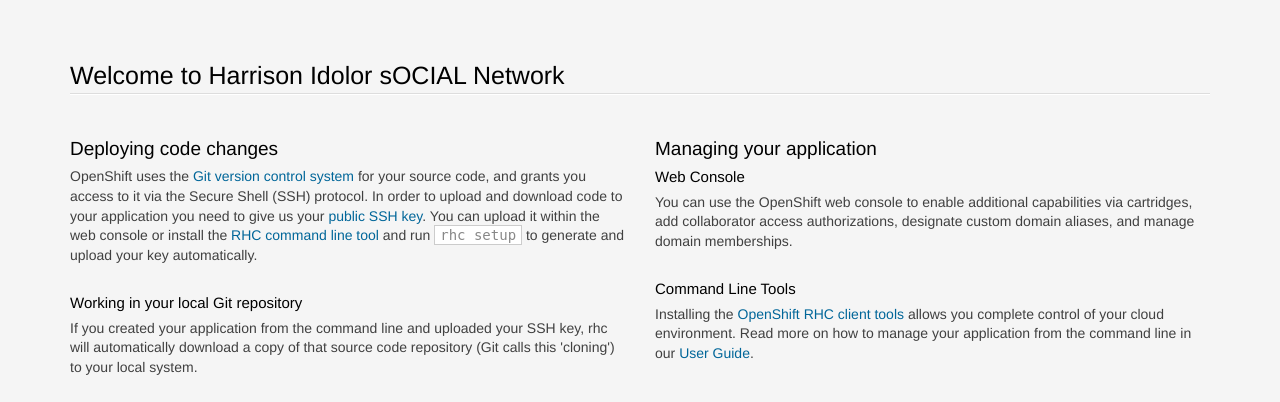
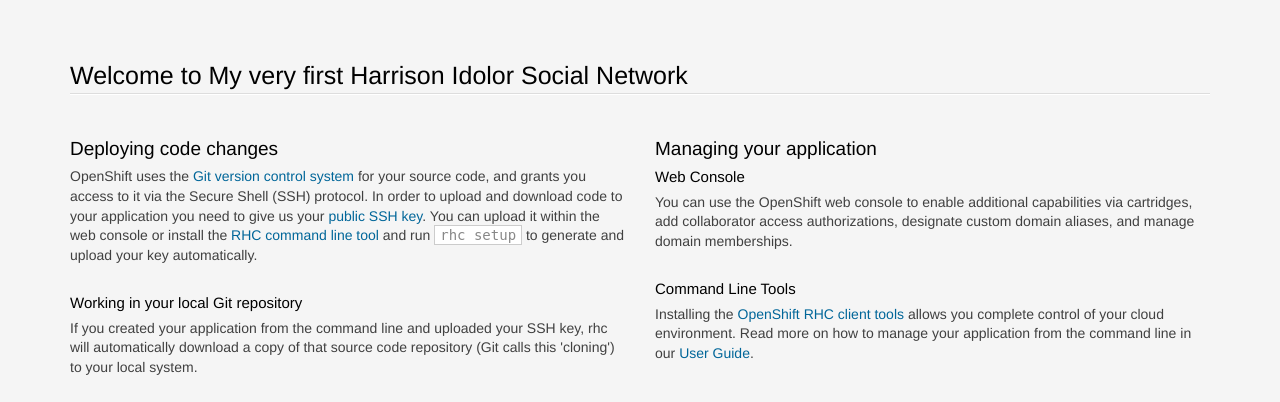
Before and after one commit to arizonal2014/howfar, a PHP site: page / in a window 1280 px wide. Shown: the top 402 px of the page. Run offline with PHP 8.4, Linux system fonts and the light colour scheme.

Commit message:
Update index.php

```diff
--- a/index.php
+++ b/index.php
@@ -208,7 +208,7 @@ line-height: 1.4;
 
 <section class='container'>
           <hgroup>
-            <h1>Welcome to Harrison Idolor sOCIAL Network</h1>
+            <h1>Welcome to My very first Harrison Idolor Social Network</h1>
           </hgroup>
 
 
```
